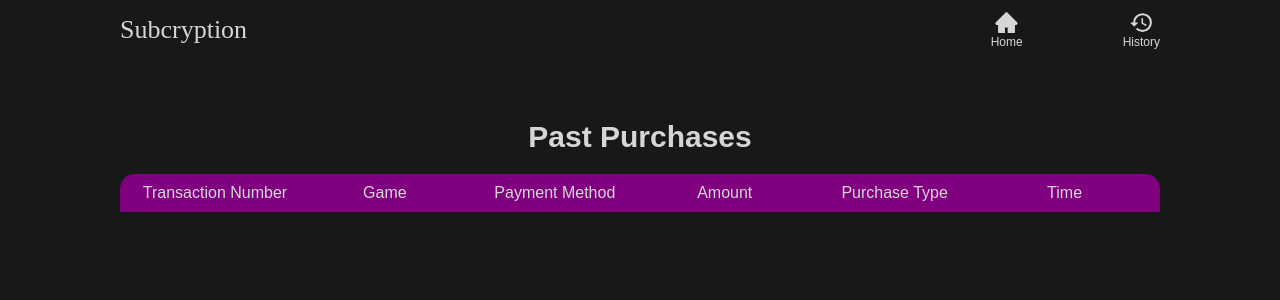
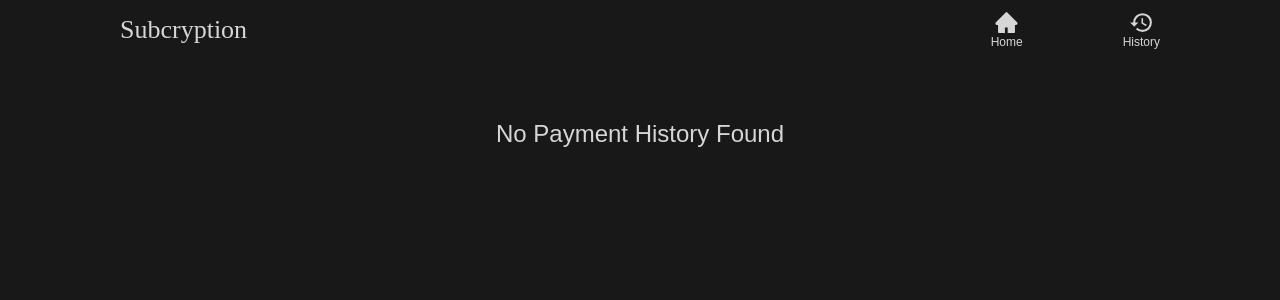
Before and after one commit to bipin-thapa01/Subcryption---Frontend, a Next.js app: page /history in a window 1280 px wide. Shown: the top 300 px of the page. Built offline with nearby package versions, Linux system fonts and the light colour scheme; a web font is replaced by a local one.

Commit message:
Payment History not found added

```diff
--- a/src/app/history/history.css
+++ b/src/app/history/history.css
@@ -11,6 +11,12 @@
   display: flex;
   flex-direction: column;
   row-gap: 20px;
+}
+
+.history-empty{
+  margin-top: 120px;
+  text-align: center;
+  font-size: 24px;
 }
 
 .history-head{
--- a/src/app/history/history.js
+++ b/src/app/history/history.js
@@ -1,37 +1,34 @@
 "use client";
 
-import {useState, useEffect} from "react";
+import { useState, useEffect } from "react";
 import HistoryCard from "./historyCard";
 import "./history.css";
 
-export default function History(){
+export default function History() {
   const [transactions, setTransactions] = useState(null);
-  const [transactionCards, setTransactionCards] = useState(null);
 
-  useEffect(()=>{
+  useEffect(() => {
     const tran = {};
-    for(let i=0;i<localStorage.length;i++){
+    for (let i = 0; i < localStorage.length; i++) {
       let key = localStorage.key(i);
       let value = localStorage.getItem(key);
       tran[key] = value;
     }
     setTransactions(tran);
-  },[]);
+  }, []);
 
-  useEffect(()=>{
-    if(transactions){
-      setTransactionCards(Object.entries(transactions).map((item,index)=>{
-        return <HistoryCard key={index} transactionId={index} data={item}/>
-      }));
+  if (!transactions) {
+    return <div className="history-loading">Loading. Be Patient...</div>;
   }
-  },[transactions]);
 
-  return(
-    <>
-      {
-        !transactionCards?
-        (<div className="history-loading">Loading. Be Patient...</div>):
-        (<div className="history-cards-container">
+  const entries = Object.entries(transactions);
+
+  if (entries.length === 0) {
+    return <div className="history-empty">No Payment History Found</div>;
+  }
+
+  return (
+    <div className="history-cards-container">
       <div className="history-head">Past Purchases</div>
       <div className="history-table-head">
         <div>Transaction Number</div>
@@ -41,9 +38,10 @@ export default function History(){
         <div>Purchase Type</div>
         <div>Time</div>
       </div>
-          {transactionCards}
-        </div>)
-      }
-    </>
+
+      {entries.map((item, index) => (
+        <HistoryCard key={index} transactionId={index} data={item} />
+      ))}
+    </div>
   );
 }
--- a/src/app/history/historyCard.js
+++ b/src/app/history/historyCard.js
@@ -1,33 +1,44 @@
 import "./history.css";
 
 export default function HistoryCard({ transactionId, data }) {
-  const transaction = JSON.parse(data[1]);
+  let transaction;
+  try {
+    transaction = JSON.parse(data[1]);
+  } catch (e) {
+    return <div>Invalid transaction data</div>;
+  }
+
   return (
     <div className="history-table-row">
       <div className="history-cell">
         <div className="history-subtitle">Transaction Number:</div>
         <div className="transaction-id">{transactionId + 1}</div>
       </div>
+
       <div className="history-cell">
         <div className="history-subtitle">Game:</div>
-        <div>{transaction[0].name}</div>
+        <div>{transaction[0]?.name || "N/A"}</div>
       </div>
+
       <div className="history-cell">
         <div className="history-subtitle">Payment Method:</div>
-        <div>{transaction.method}</div>
+        <div>{transaction.method || "N/A"}</div>
       </div>
+
       <div className="history-cell">
         <div className="history-subtitle">Amount:</div>
-        <div className="history-table-amount">{transaction.price}</div>
+        <div className="history-table-amount">{transaction.price || "N/A"}</div>
       </div>
+
       <div className="history-cell">
         <div className="history-subtitle">Purchase Type</div>
-        <div>{transaction.type}</div>
+        <div>{transaction.type || "N/A"}</div>
       </div>
+
       <div className="history-cell">
         <div className="history-subtitle">Time</div>
-        <div>{transaction.time + "  " + transaction.date}</div>
+        <div>{transaction.time && transaction.date ? `${transaction.time} ${transaction.date}` : "N/A"}</div>
       </div>
     </div>
-  )
+  );
 }
```
Lines whose indentation alone changed are shown as unchanged.
